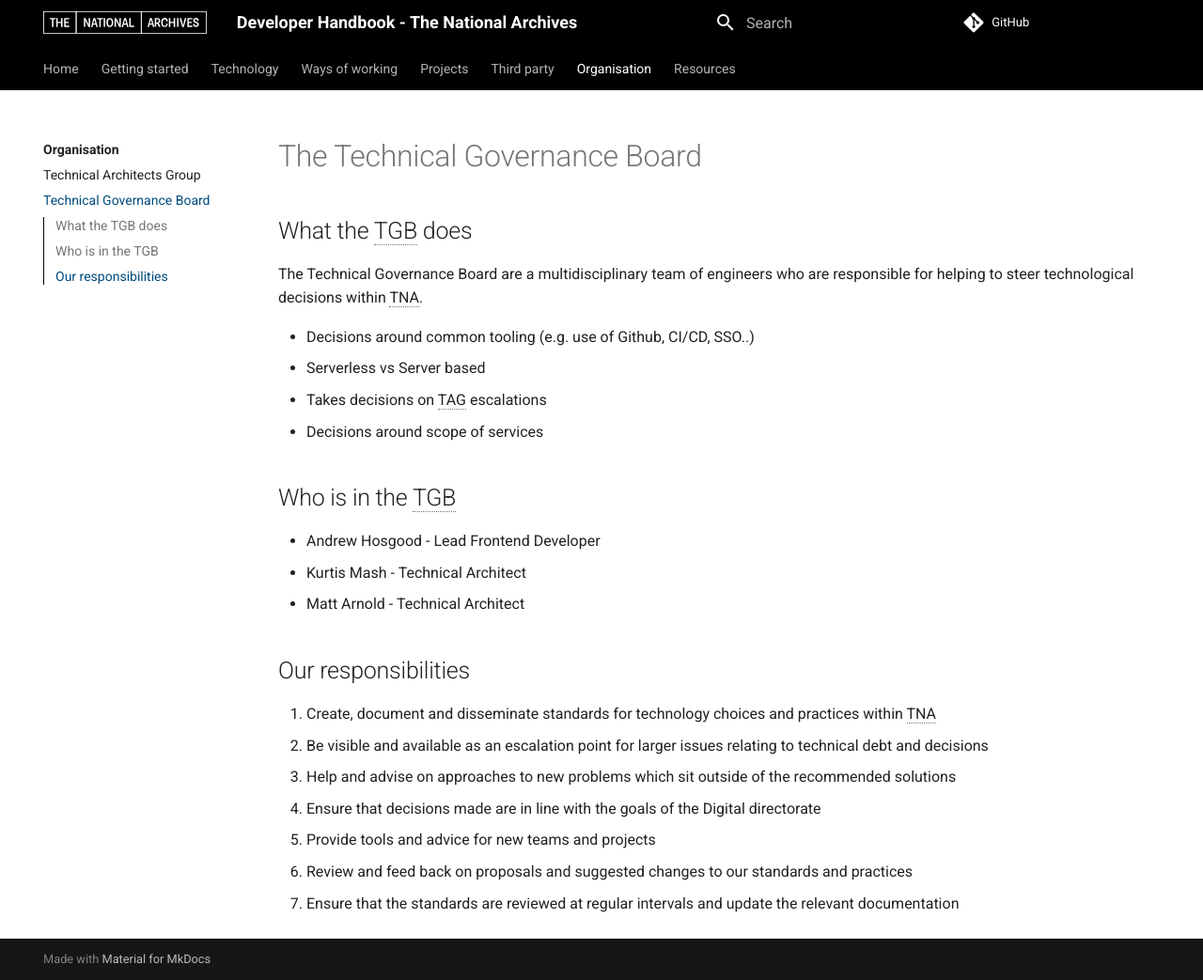
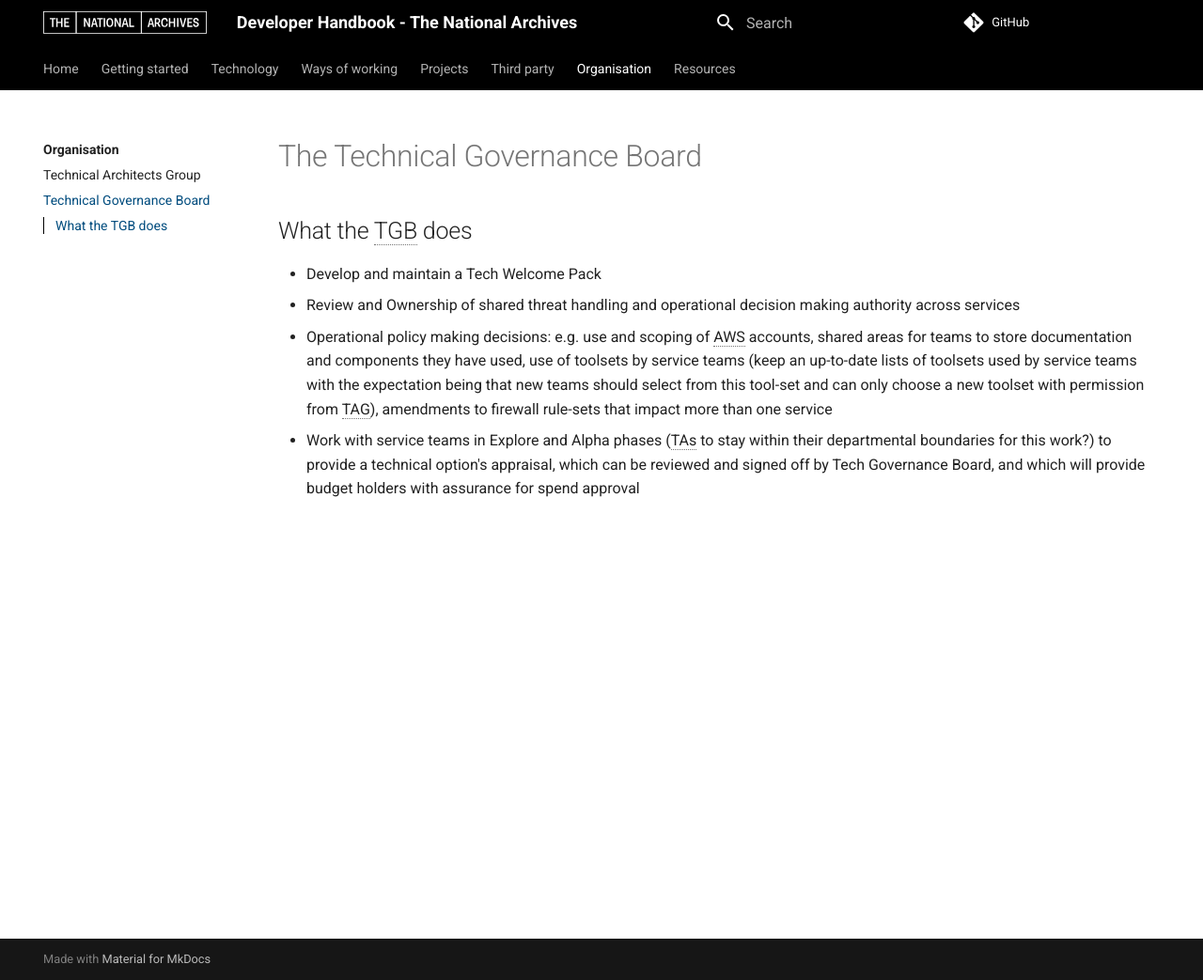
Before and after one commit to nationalarchives/engineering-handbook, an MkDocs documentation site: the page built from docs/organisation/technical-governance-board.md, in a window 1280 px wide and 1043 px high. Shown: the whole window at 94% size. Built offline with MkDocs 1.6.1 and Material for MkDocs 9.7.7, drawn with Linux system fonts in a browser that asks for light colours; comment, search, counter and statistics services are not loaded.

```diff
--- a/docs/organisation/technical-governance-board.md
+++ b/docs/organisation/technical-governance-board.md
@@ -2,25 +2,7 @@
 
 ## What the TGB does
 
-The Technical Governance Board are a multidisciplinary team of engineers who are responsible for helping to steer technological decisions within TNA.
-
-- Decisions around common tooling (e.g. use of Github, CI/CD, SSO..)
-- Serverless vs Server based
-- Takes decisions on TAG escalations
-- Decisions around scope of services
-
-## Who is in the TGB
-
-- Andrew Hosgood - Lead Frontend Developer
-- Kurtis Mash - Technical Architect
-- Matt Arnold - Technical Architect
-
-## Our responsibilities
-
-1. Create, document and disseminate standards for technology choices and practices within TNA
-1. Be visible and available as an escalation point for larger issues relating to technical debt and decisions
-1. Help and advise on approaches to new problems which sit outside of the recommended solutions
-1. Ensure that decisions made are in line with the goals of the Digital directorate
-1. Provide tools and advice for new teams and projects
-1. Review and feed back on proposals and suggested changes to our standards and practices
-1. Ensure that the standards are reviewed at regular intervals and update the relevant documentation
+- Develop and maintain a Tech Welcome Pack
+- Review and Ownership of shared threat handling and operational decision making authority across services
+- Operational policy making decisions: e.g. use and scoping of AWS accounts, shared areas for teams to store documentation and components they have used, use of toolsets by service teams (keep an up-to-date lists of toolsets used by service teams with the expectation being that new teams should select from this tool-set and can only choose a new toolset with permission from TAG), amendments to firewall rule-sets that impact more than one service
+- Work with service teams in Explore and Alpha phases (TAs to stay within their departmental boundaries for this work?) to provide a technical option's appraisal, which can be reviewed and signed off by Tech Governance Board, and which will provide budget holders with assurance for spend approval
```
Also changed, not shown: docs/organisation/technical-architects-group.md (+16 -4 lines), docs/technology/index.md (+2 -2 lines).
